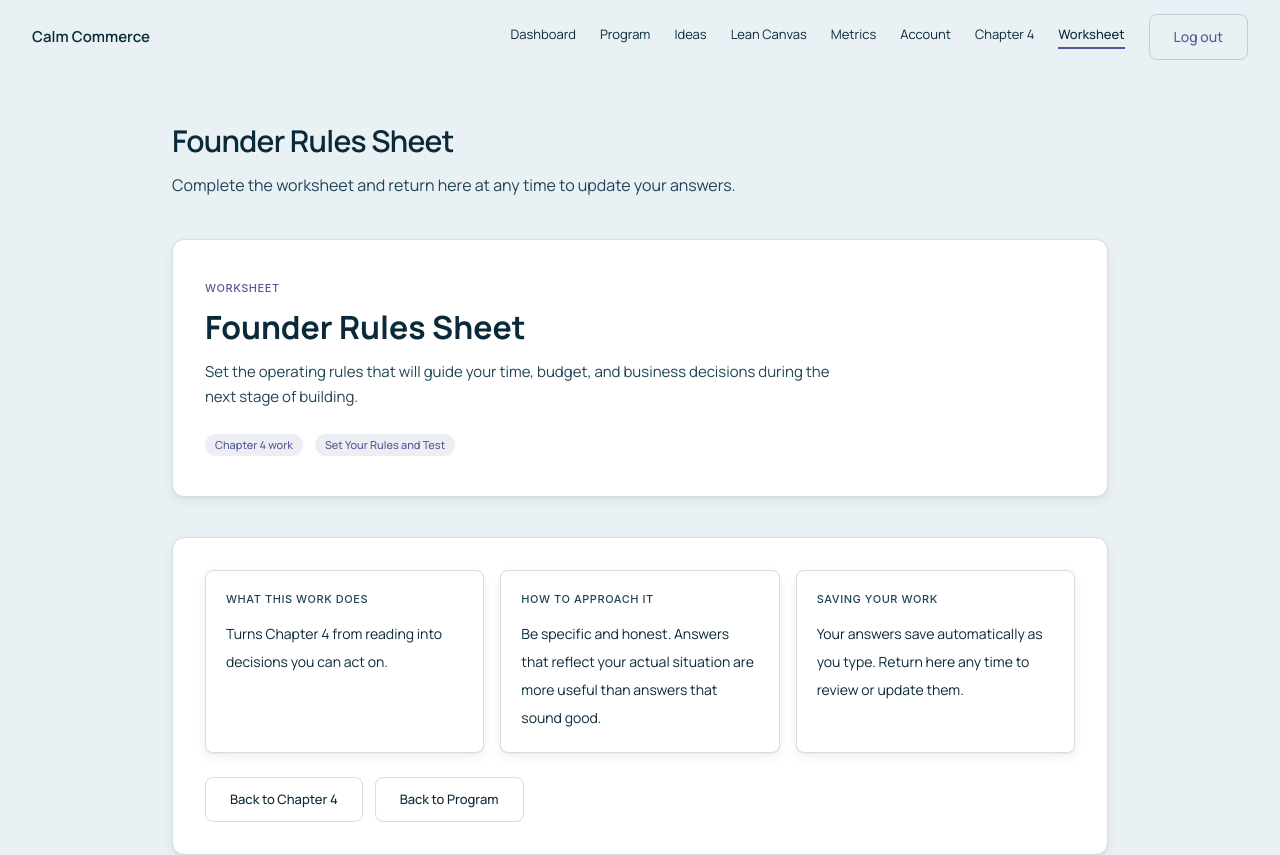
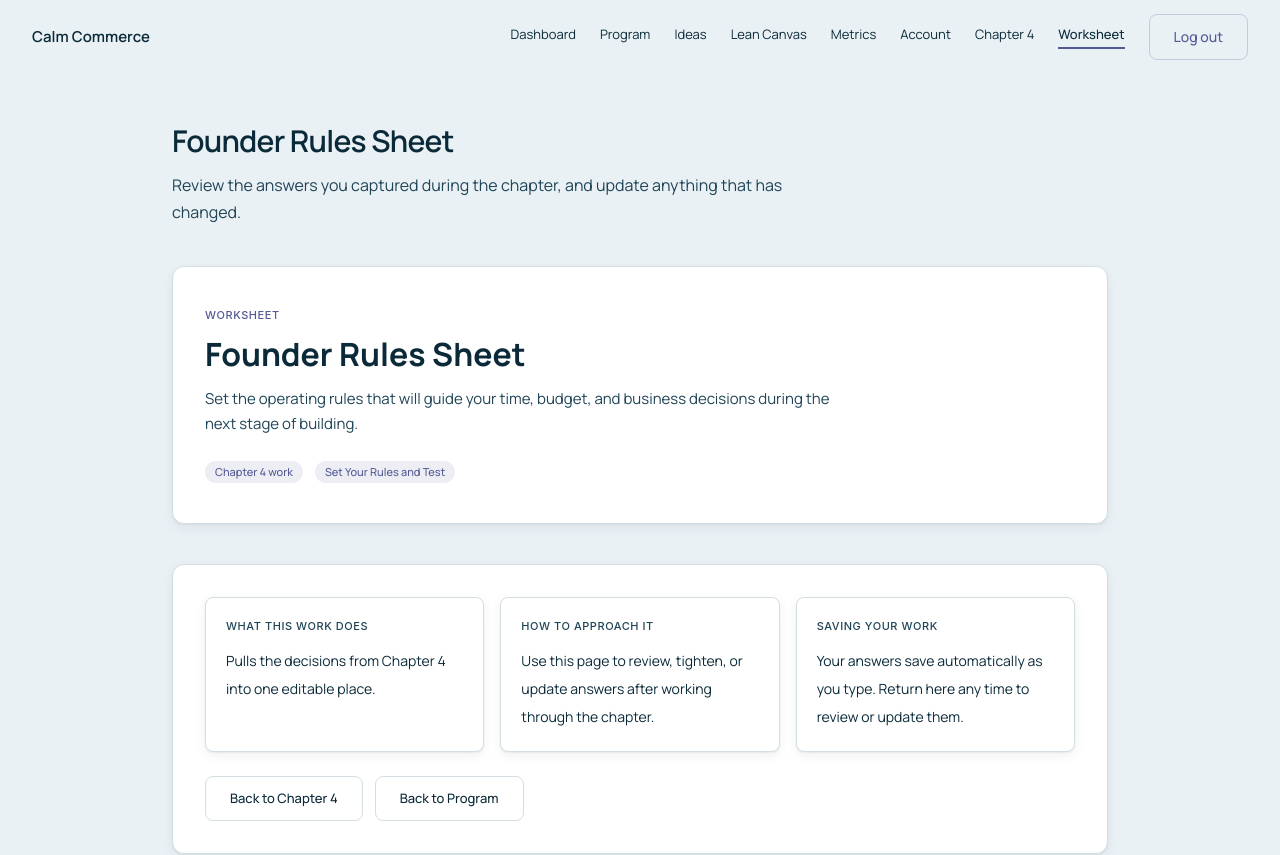
Before and after one commit to dannydaley76/calm-commerce, a Next.js app: page /chapter/set-your-founder-rules/worksheet in a window 1280 px wide. Shown: the top 855 px of the page. Built offline with nearby package versions, Linux system fonts and the light colour scheme; no server answers.

Commit message:
fix: make chapter worksheet flow review focused

```diff
--- a/src/app/(v2)/chapter/[slug]/step-shell.tsx
+++ b/src/app/(v2)/chapter/[slug]/step-shell.tsx
@@ -17,6 +17,7 @@ type StepShellProps = {
   allSteps: StepShellStep[];
   previousStepId?: string;
   nextStepId?: string;
+  worksheetHref?: string;
   children: React.ReactNode;
 };
 
@@ -44,6 +45,7 @@ export function StepShell({
   allSteps,
   previousStepId,
   nextStepId,
+  worksheetHref,
   children,
 }: StepShellProps) {
   const progressPercent = Math.round(((currentIndex + 1) / totalSteps) * 100);
@@ -172,6 +174,10 @@ export function StepShell({
                 <Link href={`?step=${nextStepId}`} className={BTN_PRIMARY}>
                   Next →
                 </Link>
+              ) : worksheetHref ? (
+                <Link href={worksheetHref} className={BTN_PRIMARY}>
+                  Review answers →
+                </Link>
               ) : (
                 <Link href="/program" className={BTN_PRIMARY}>
                   Finish chapter →
--- a/src/app/(v2)/chapter/[slug]/steps/page.tsx
+++ b/src/app/(v2)/chapter/[slug]/steps/page.tsx
@@ -86,6 +86,7 @@ export default async function ChapterStepsPage({
         allSteps={chapter.steps.map((item) => ({ id: item.id, title: item.title }))}
         previousStepId={previousStep?.id}
         nextStepId={nextStep?.id}
+        worksheetHref={chapter.chapter.worksheetId ? `/chapter/${slug}/worksheet` : undefined}
       >
         <div className="space-y-8">
           {currentStep.blocks.map((block, index) => (
--- a/src/app/(v2)/chapter/[slug]/worksheet/generic-worksheet-client.tsx
+++ b/src/app/(v2)/chapter/[slug]/worksheet/generic-worksheet-client.tsx
@@ -686,7 +686,7 @@ function FieldSection({
           </div>
         ) : (
           <div className="mt-2 rounded-xl border border-dashed border-ink-100 bg-surface-sunken px-4 py-3 text-sm text-ink-500">
-            Complete the Chapter 3 worksheet first. Your shortlisted ideas will appear here as options.
+            Add your product ideas in Chapter 3 first. Your shortlisted ideas will appear here as options.
           </div>
         )}
       </div>
--- a/src/app/(v2)/chapter/[slug]/worksheet/page.tsx
+++ b/src/app/(v2)/chapter/[slug]/worksheet/page.tsx
@@ -35,7 +35,7 @@ export default async function WorksheetPage({ params }: { params: Promise<{ slug
         { href: `/chapter/${slug}/worksheet`, label: "Worksheet", active: true },
       ]}
       title={worksheetDefinition.worksheet.title}
-      subtitle="Complete the worksheet and return here at any time to update your answers."
+      subtitle="Review the answers you captured during the chapter, and update anything that has changed."
     >
       <div className="mx-auto max-w-[960px] space-y-10">
         <PageHero
@@ -58,13 +58,13 @@ export default async function WorksheetPage({ params }: { params: Promise<{ slug
             <Card>
               <Eyebrow>What this work does</Eyebrow>
               <p className="mt-3 text-sm leading-7 text-ink-900">
-                Turns Chapter {chapter.number} from reading into decisions you can act on.
+                Pulls the decisions from Chapter {chapter.number} into one editable place.
               </p>
             </Card>
             <Card>
               <Eyebrow>How to approach it</Eyebrow>
               <p className="mt-3 text-sm leading-7 text-ink-900">
-                Be specific and honest. Answers that reflect your actual situation are more useful than answers that sound good.
+                Use this page to review, tighten, or update answers after working through the chapter.
               </p>
             </Card>
             <Card>
--- a/src/components/v2/inline-worksheet-card.tsx
+++ b/src/components/v2/inline-worksheet-card.tsx
@@ -715,7 +715,7 @@ function FieldRenderer({
             </div>
           ) : (
             <div className="mt-2 rounded-xl border border-dashed border-ink-100 bg-surface-sunken px-4 py-3 text-sm text-ink-500">
-              Complete the Chapter 3 worksheet first. Your shortlisted ideas will appear here as options.
+              Add your product ideas in Chapter 3 first. Your shortlisted ideas will appear here as options.
             </div>
           )}
         </label>
```
